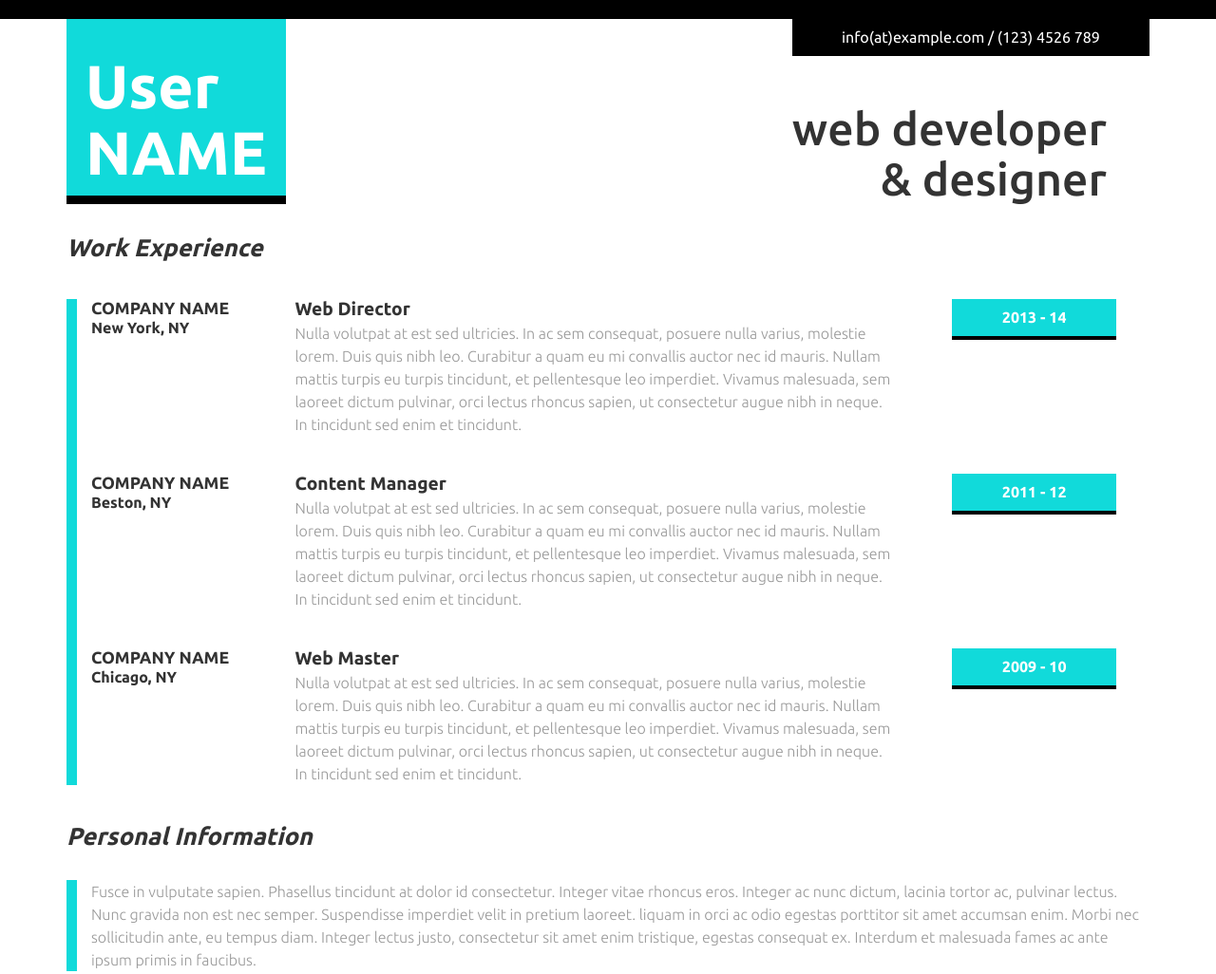
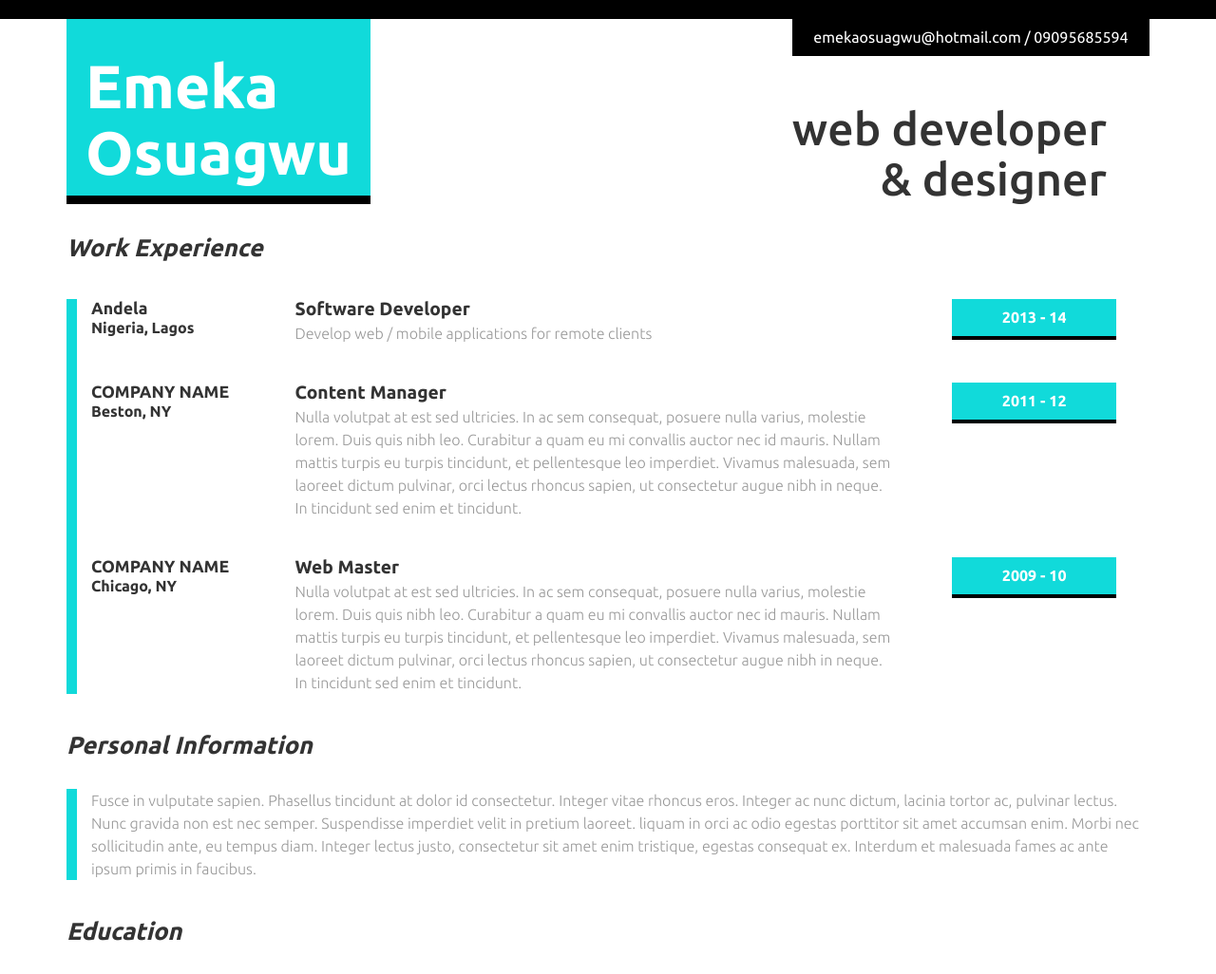
Before and after one commit to andela-eosuagwu/Emeka-Osuagwu-Resume, a plain HTML site: page index.html in a window 1280 px wide. Shown: the top 1026 px of the page at 95% size. Drawn offline with Linux system fonts and the light colour scheme.

Commit message:
add job list

```diff
--- a/index.html
+++ b/index.html
@@ -21,14 +21,14 @@ Smartphone Compatible web template, free webdesigns for Nokia, Samsung, LG, Sony
 <div class="top-header"></div>
 <div class="container">
 	 <div class="header">
-		 <h1>User <br>NAME</h1>
+		 <h1>Emeka <br>Osuagwu</h1>
 	 </div>
 	 <div class="header-right">
 		 <div class="list">
 		 <ul>
-			 <li><a href="mailto@example.com">info(at)example.com</a></li>
+			 <li><a href="mailto@example.com">emekaosuagwu@hotmail.com</a></li>
 			 <li>/</li>
-			 <li>(123) 4526 789</li>
+			 <li>09095685594</li>
 		 </ul>
 		 </div>
 		 <h2>web developer<br> & designer</h2>
@@ -40,22 +40,22 @@ Smartphone Compatible web template, free webdesigns for Nokia, Samsung, LG, Sony
 	 <div class="container">
 		  <h3>Work Experience</h3>
 		   <div class="work">
+
 			 <div class="details">
 				 <div class="col-md-3 city">
-					 <h5>COMPANY NAME</h5>
-					 <p>New York, NY</p>
+					 <h5>Andela</h5>
+					 <p>Nigeria, Lagos</p>
 				 </div>
 				 <div class="col-md-7 posts">
-					 <h4>Web Director</h4>
-					 <p>Nulla volutpat at est sed ultricies. In ac sem consequat, posuere nulla varius, molestie lorem. Duis quis nibh leo.
-				 Curabitur a quam eu mi convallis auctor nec id mauris. Nullam mattis turpis eu turpis tincidunt, et pellentesque leo imperdiet.
-				 Vivamus malesuada, sem laoreet dictum pulvinar, orci lectus rhoncus sapien, ut consectetur augue nibh in neque. In tincidunt sed enim et tincidunt.</p>
+					 <h4>Software Developer</h4>
+					 <p>Develop web / mobile applications for remote clients</p>
 				 </div>
 				 <div class="col-md-2 date">
 					 <p>2013 - 14</p>
 				 </div>
 				 <div class="clearfix"></div>
 			 </div>
+
 			 <div class="details">
 				 <div class="col-md-3 city">
 					 <h5>COMPANY NAME</h5>
```
